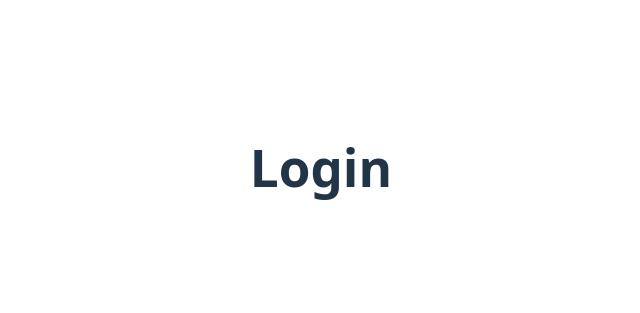
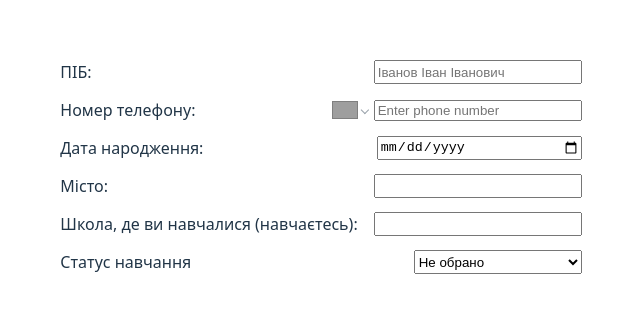
Before and after one commit to PanibratovR3/Test-About-Future-Job, a React (Vite) app in the folder client/: page / in a window 1280 px wide. Shown: the part 233-546 px from the top of the page, without its empty margins (319-959 px from the left). Built offline with nearby package versions, Linux system fonts and the light colour scheme; grey boxes are pictures that could not be loaded.

Commit message:
Created primary structure of login form.

```diff
--- a/client/src/components/login.jsx
+++ b/client/src/components/login.jsx
@@ -1,7 +1,104 @@
 import "../styles/login.css";
+import { useState } from "react";
+import PhoneInput from "react-phone-number-input";
+import "react-phone-number-input/style.css";
 
 function Login() {
-  return <h1>Login</h1>;
+  const [phoneNumber, setPhoneNumber] = useState("");
+  const [fullName, setFullName] = useState("");
+  const [dateOfBirth, setDateOfBirth] = useState("");
+  const [city, setCity] = useState("");
+  const [school, setSchool] = useState("");
+  const [studyingStatus, setStudyingStatus] = useState("");
+
+  const PHONELIMIT = 13;
+  const INPUTPHONELIMIT = 12;
+  const handleFullNameChange = (event) => {
+    setFullName(event.target.value);
+  };
+  const handleDateOfBirthChange = (event) => {
+    setDateOfBirth(event.target.value);
+  };
+  const handleCityChange = (event) => {
+    setCity(event.target.value);
+  };
+  const handleSchoolChange = (event) => {
+    setSchool(event.target.value);
+  };
+  const handleStudyingStatusChange = (event) => {
+    setStudyingStatus(event.target.value);
+  };
+  return (
+    <div>
+      <div className="form-row">
+        <label htmlFor="fullName">ПІБ: </label>
+        <input
+          id="fullName"
+          name="fullName"
+          value={fullName}
+          onChange={handleFullNameChange}
+          placeholder="Іванов Іван Іванович"
+        />
+      </div>
+      <div className="form-row">
+        <label htmlFor="phoneNumber">Номер телефону:</label>
+        <PhoneInput
+          id="phoneNumber"
+          placeholder="Enter phone number"
+          value={phoneNumber}
+          name="phoneNumber"
+          defaultCountry="UA"
+          onChange={setPhoneNumber}
+          maxLength={INPUTPHONELIMIT}
+        />
+      </div>
+      <div className="form-row">
+        <label htmlFor="dateOfBirth">Дата народження: </label>
+        <input
+          type="date"
+          id="dateOfBirth"
+          name="dateOfBirth"
+          value={dateOfBirth}
+          onChange={handleDateOfBirthChange}
+          placeholder="Іванов Іван Іванович"
+        />
+      </div>
+      <div className="form-row">
+        <label htmlFor="city">Місто: </label>
+        <input id="city" name="city" value={city} onChange={handleCityChange} />
+      </div>
+      <div className="form-row">
+        <label htmlFor="school">Школа, де ви навчалися (навчаєтесь): </label>
+        <input
+          id="school"
+          name="school"
+          value={school}
+          onChange={handleSchoolChange}
+        />
+      </div>
+      <div className="form-row">
+        <label htmlFor="studyingStatus">Статус навчання</label>
+        <select
+          value={studyingStatus}
+          onChange={handleStudyingStatusChange}
+          id="studyingStatus"
+        >
+          <option value={""}>Не обрано</option>
+          <option value={"Studying in 6th grade"}>Навчаюсь в 6-му класі</option>
+          <option value={"Studying in 7th grade"}>Навчаюсь в 7-му класі</option>
+          <option value={"Studying in 8th grade"}>Навчаюсь в 8-му класі</option>
+          <option value={"Studying in 9th grade"}>Навчаюсь в 9-му класі</option>
+          <option value={"Studying in 10th grade"}>
+            Навчаюсь в 10-му класі
+          </option>
+          <option value={"Studying in 11th grade"}>
+            Навчаюсь в 11-му класі
+          </option>
+          <option value={"Graduated"}>Випускник</option>
+        </select>
+      </div>
+    </div>
+  );
 }
 
 export default Login;
--- a/client/src/styles/login.css
+++ b/client/src/styles/login.css
@@ -0,0 +1,10 @@
+.form-row {
+    display: flex;
+    justify-content: space-between;
+    gap: 16px;
+    padding: 7px 0;
+}
+
+.form-row input {
+    min-width: 200px;
+}
```
